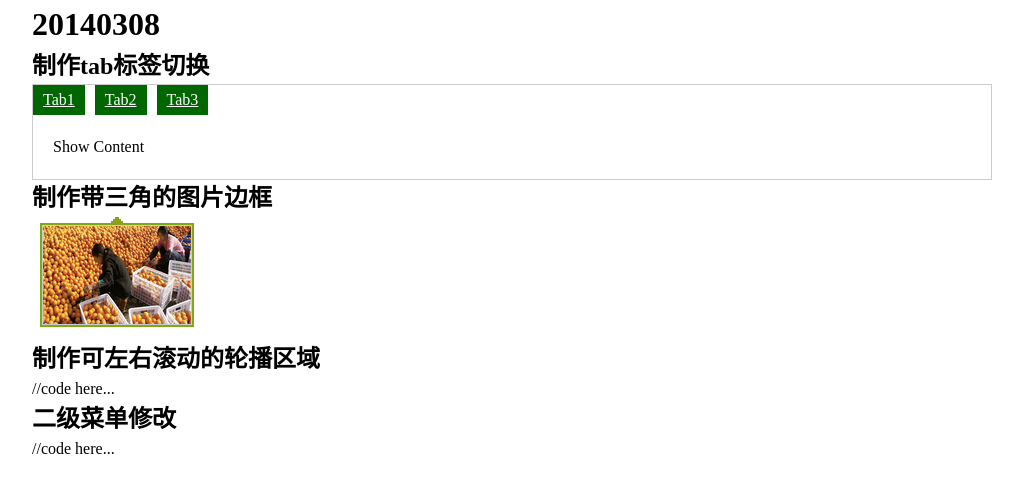
After one commit to applesstt/front-end-course, a web app: file course/20140308.html in a window 1280 px wide. The commit adds this page. Shown: the top 493 px of the page, without its empty margins (128-1151 px from the left). Run offline with its HTML, style and script files only (its server is not run), Linux system fonts and the light colour scheme.

Commit message:
Add 20140308 course page

```diff
--- /dev/null
+++ b/course/20140308.html
@@ -0,0 +1,40 @@
+<!DOCTYPE html>
+<html>
+<head>
+  <meta http-equiv="Content-Type" content="text/html;charset=UTF-8">
+  <link rel="stylesheet" href="css/common.css" />
+  <link rel="stylesheet" href="css/20140308.css" />
+</head>
+<body>
+<div class="wrap">
+  <h1>20140308</h1>
+  <h2>制作tab标签切换</h2>
+  <p>
+    <div class="tab-box">
+      <div class="tabs clearfix">
+        <a href='javascript:{}' class='tab'>Tab1</a>
+        <a href='javascript:{}' class='tab'>Tab2</a>
+        <a href='javascript:{}' class='tab'>Tab3</a>
+      </div>
+      <div class="tab-content">
+        Show Content
+      </div>
+    </div>
+  </p>
+  <h2>制作带三角的图片边框</h2>
+  <p>
+    <img src='./image/20140308/img-border.png' />
+  </p>
+  <h2>制作可左右滚动的轮播区域</h2>
+  <p></p>
+  <div>
+    //code here...
+  </div>
+  <h2>二级菜单修改</h2>
+  <p></p>
+  <div>
+    //code here...
+  </div>
+</div>
+</body>
+</html>
--- /dev/null
+++ b/course/css/20140308.css
@@ -0,0 +1,20 @@
+.tab-box {
+  border: 1px solid #cccccc;
+}
+.tabs {
+  height: 30px;
+}
+.tab {
+  height: 30px;
+  line-height: 30px;
+  padding-left: 10px;
+  padding-right: 10px;
+  display: block;
+  float: left;
+  margin-right: 10px;
+  background-color: #006600;
+  color: #ffffff;
+}
+.tab-content {
+  padding: 20px;
+}
--- a/course/css/common.css
+++ b/course/css/common.css
@@ -1,7 +1,6 @@
 * {
   margin: 0;
   padding: 0;
-  font-size: 12px;
   line-height: 1.5;
 }
 
```
Also changed, not shown: README.md, course/image/20140308/img-border-arrow.png (added), course/image/20140308/img-border.png (added).
